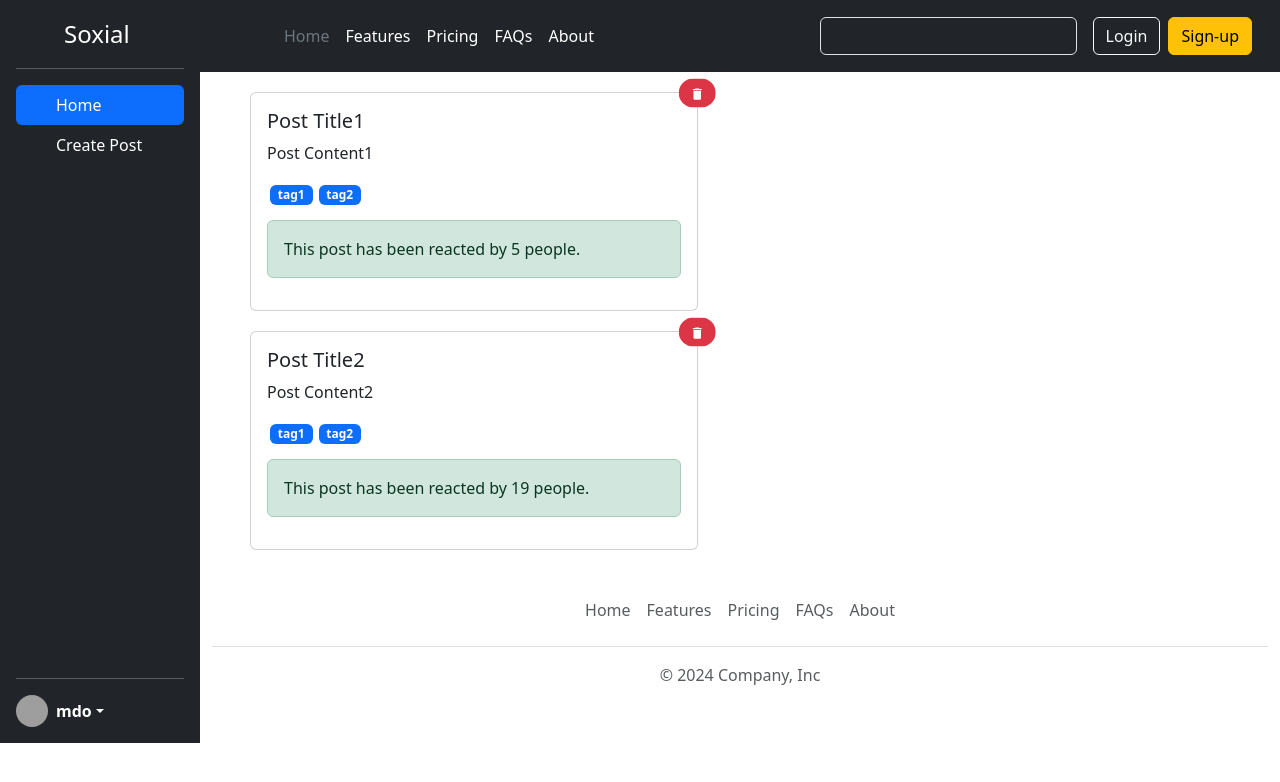
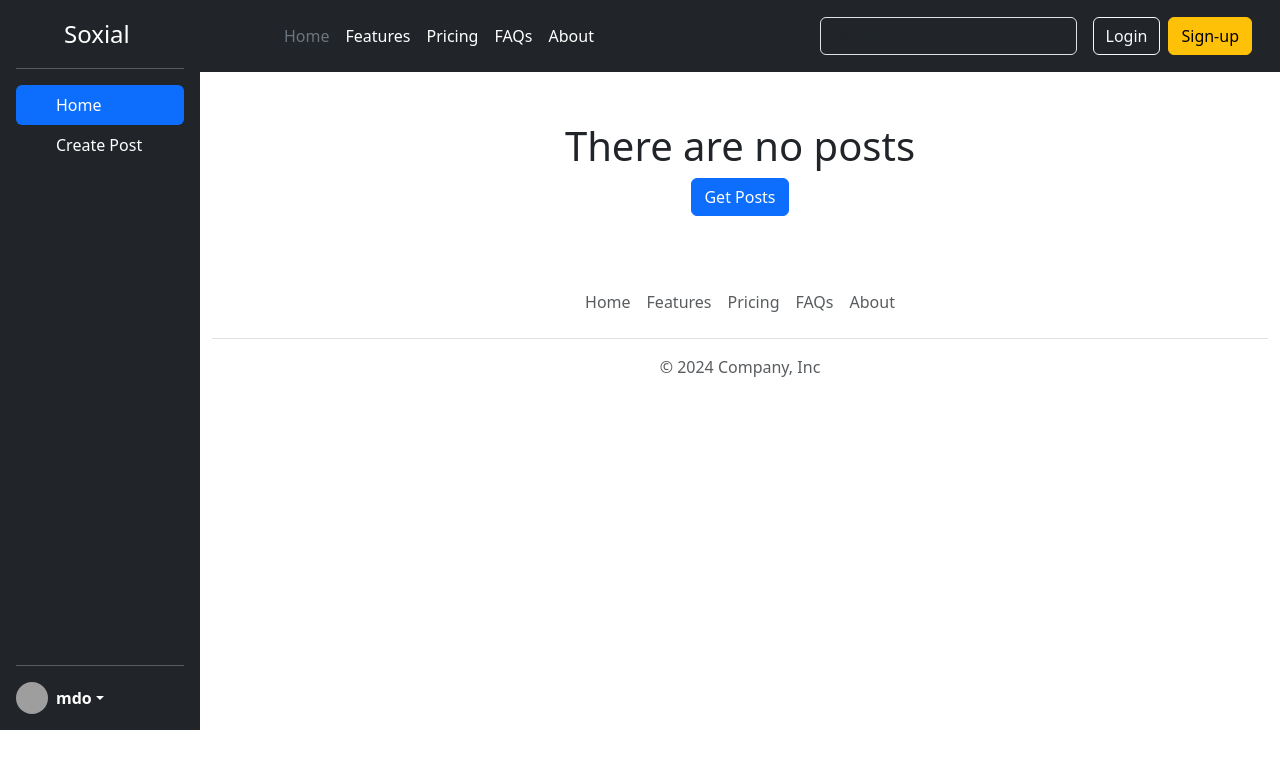
Before and after one commit to Aaryan-Sharma-5/Learning_React, a React (Vite) app in the folder Projects/Social-Media/: page /create-post in a window 1280 px wide. Shown: the top 782 px of the page. Built offline with nearby package versions, Linux system fonts and the light colour scheme; grey boxes are pictures that could not be loaded.

Commit message:
Implemented dummyAPI

```diff
--- a/Projects/Social-Media/src/App.css
+++ b/Projects/Social-Media/src/App.css
@@ -31,3 +31,7 @@
   margin-top: 50px;
   margin-left: 10%;
 }
+
+.welcome-msg{
+  margin: 50px 0;
+}
--- a/Projects/Social-Media/src/components/PostCarousel.jsx
+++ b/Projects/Social-Media/src/components/PostCarousel.jsx
@@ -1,11 +1,24 @@
 import { useContext } from "react";
 import Post from "./Post";
 import { PostCarousel as PostCarouselData } from "../store/post-carousel-store";
+import WelcomeMsg from "./WelcomeMsg";
 
 const PostCarousel = () => {
-  const { postCarousel } = useContext(PostCarouselData);
+  const { postCarousel, addInitialPost } = useContext(PostCarouselData);
+
+  const handleGetPostsClick = () => {
+    fetch("https://dummyjson.com/posts")
+      .then((res) => res.json())
+      .then((data) => {
+        addInitialPost(data.posts);
+      });
+  };
+
   return (
     <>
+      {postCarousel.length === 0 && (
+        <WelcomeMsg onGetPostsClick={handleGetPostsClick} />
+      )}
       {postCarousel.map((post) => (
         <Post key={post.id} post={post}></Post>
       ))}
--- /dev/null
+++ b/Projects/Social-Media/src/components/WelcomeMsg.jsx
@@ -0,0 +1,16 @@
+const WelcomeMsg = (onGetPostsClick) => {
+  return (
+    <center className="welcome-msg">
+      <h1>There are no posts</h1>
+      <button
+        type="button"
+        onClick={onGetPostsClick}
+        className="btn btn-primary"
+      >
+        Get Posts
+      </button>
+    </center>
+  );
+};
+
+export default WelcomeMsg;
--- a/Projects/Social-Media/src/store/post-carousel-store.jsx
+++ b/Projects/Social-Media/src/store/post-carousel-store.jsx
@@ -3,6 +3,7 @@ import { createContext, useReducer } from "react";
 export const PostCarousel = createContext({
   postCarousel: [],
   addPost: () => {},
+  addInitialPost: () => {},
   deletePost: () => {},
 });
 
@@ -12,6 +13,8 @@ const postCarouselReducer = (currPostCarousel, action) => {
     updatedPostCarousel = currPostCarousel.filter(
       (post) => post.id !== action.payload.postId
     );
+  } else if (action.type === "ADD_INITIAL_POSTS") {
+    updatedPostCarousel = action.payload.posts;
   } else if (action.type === "ADD_POST") {
     updatedPostCarousel = [action.payload, ...currPostCarousel];
   }
@@ -21,7 +24,7 @@ const postCarouselReducer = (currPostCarousel, action) => {
 const PostCarouselProvider = ({ children }) => {
   const [postCarousel, dispatchPostCarousel] = useReducer(
     postCarouselReducer,
-    DEFAULT_POST_CAROUSEL
+    []
   );
 
   const addPost = (userId, postTitle, postContent, reactions, tags) => {
@@ -38,6 +41,15 @@ const PostCarouselProvider = ({ children }) => {
     });
   };
 
+  const addInitialPost = (posts) => {
+    dispatchPostCarousel({
+      type: "ADD_INITIAL_POSTS",
+      payload: {
+        posts,
+      },
+    });
+  };
+
   const deletePost = (postId) => {
     dispatchPostCarousel({ type: "DELETE_POST", payload: { postId } });
   };
@@ -47,6 +59,7 @@ const PostCarouselProvider = ({ children }) => {
       value={{
         postCarousel,
         addPost,
+        addInitialPost,
         deletePost,
       }}
     >
@@ -55,23 +68,4 @@ const PostCarouselProvider = ({ children }) => {
   );
 };
 
-const DEFAULT_POST_CAROUSEL = [
-  {
-    id: "1",
-    title: "Post Title1",
-    content: "Post Content1",
-    reactions: 5,
-    userId: "user-1",
-    tags: ["tag1", "tag2"],
-  },
-  {
-    id: "2",
-    title: "Post Title2",
-    content: "Post Content2",
-    reactions: 19,
-    userId: "user-2",
-    tags: ["tag1", "tag2"],
-  },
-];
-
 export default PostCarouselProvider;
```
Also changed, not shown: Projects/Social-Media/src/App.jsx (line endings or trailing spaces).
